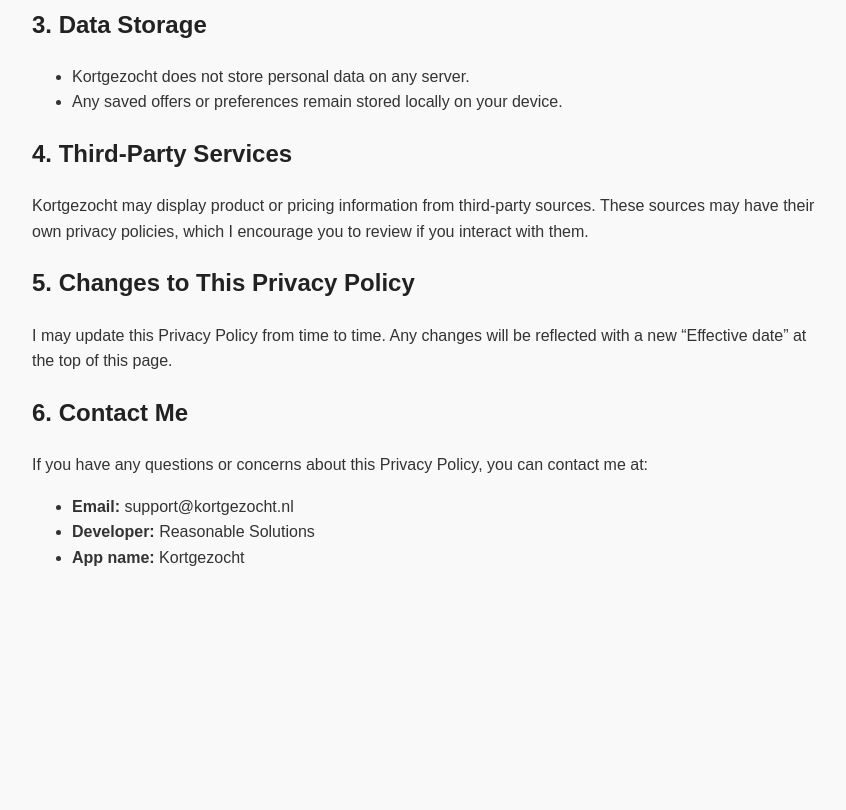
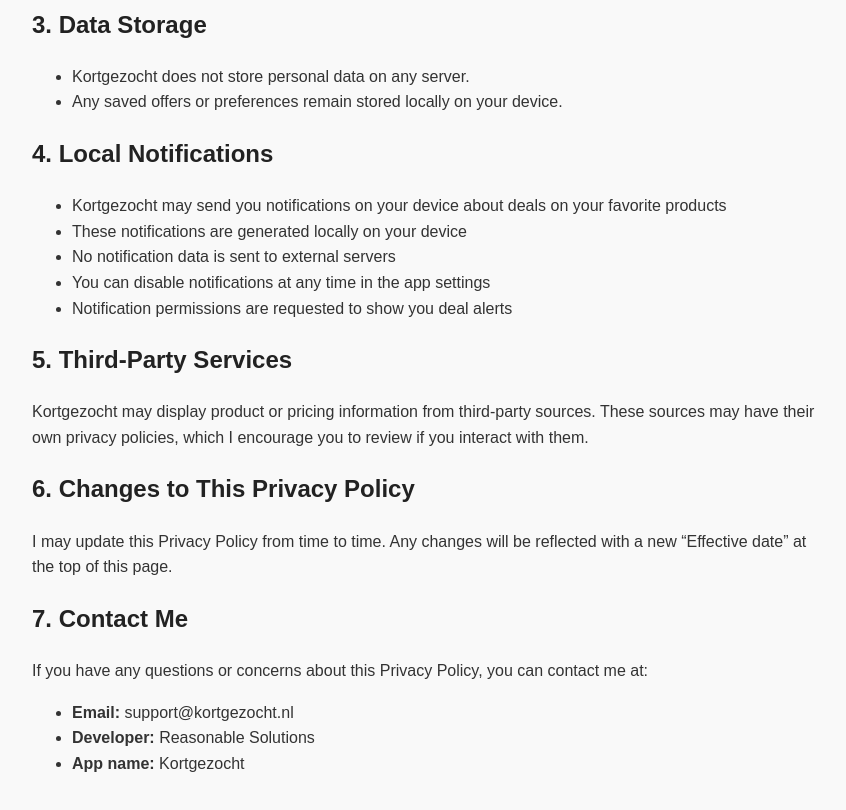
Before and after one commit to SemdeRedelijkheid/kortgezocht-privacy, a plain HTML site: page index.html in a window 1280 px wide. Shown: the part 640-1450 px from the top of the page, without its empty margins (208-1054 px from the left). Before the commit the page ends 1246 px from the top, so only its background shows below. Drawn offline with Linux system fonts and the light colour scheme.

Commit message:
Update index.html

```diff
--- a/index.html
+++ b/index.html
@@ -52,13 +52,22 @@
         <li>Any saved offers or preferences remain stored locally on your device.</li>
     </ul>
 
-    <h2>4. Third-Party Services</h2>
+    <h2>4. Local Notifications</h2>
+    <ul>
+        <li>Kortgezocht may send you notifications on your device about deals on your favorite products</li>
+        <li>These notifications are generated locally on your device</li>
+        <li>No notification data is sent to external servers</li>
+        <li>You can disable notifications at any time in the app settings</li>
+        <li>Notification permissions are requested to show you deal alerts</li>
+    </ul>
+
+    <h2>5. Third-Party Services</h2>
     <p>Kortgezocht may display product or pricing information from third-party sources. These sources may have their own privacy policies, which I encourage you to review if you interact with them.</p>
 
-    <h2>5. Changes to This Privacy Policy</h2>
+    <h2>6. Changes to This Privacy Policy</h2>
     <p>I may update this Privacy Policy from time to time. Any changes will be reflected with a new “Effective date” at the top of this page.</p>
 
-    <h2>6. Contact Me</h2>
+    <h2>7. Contact Me</h2>
     <p>If you have any questions or concerns about this Privacy Policy, you can contact me at:</p>
     <ul>
         <li><strong>Email:</strong> support@kortgezocht.nl</li>
```
